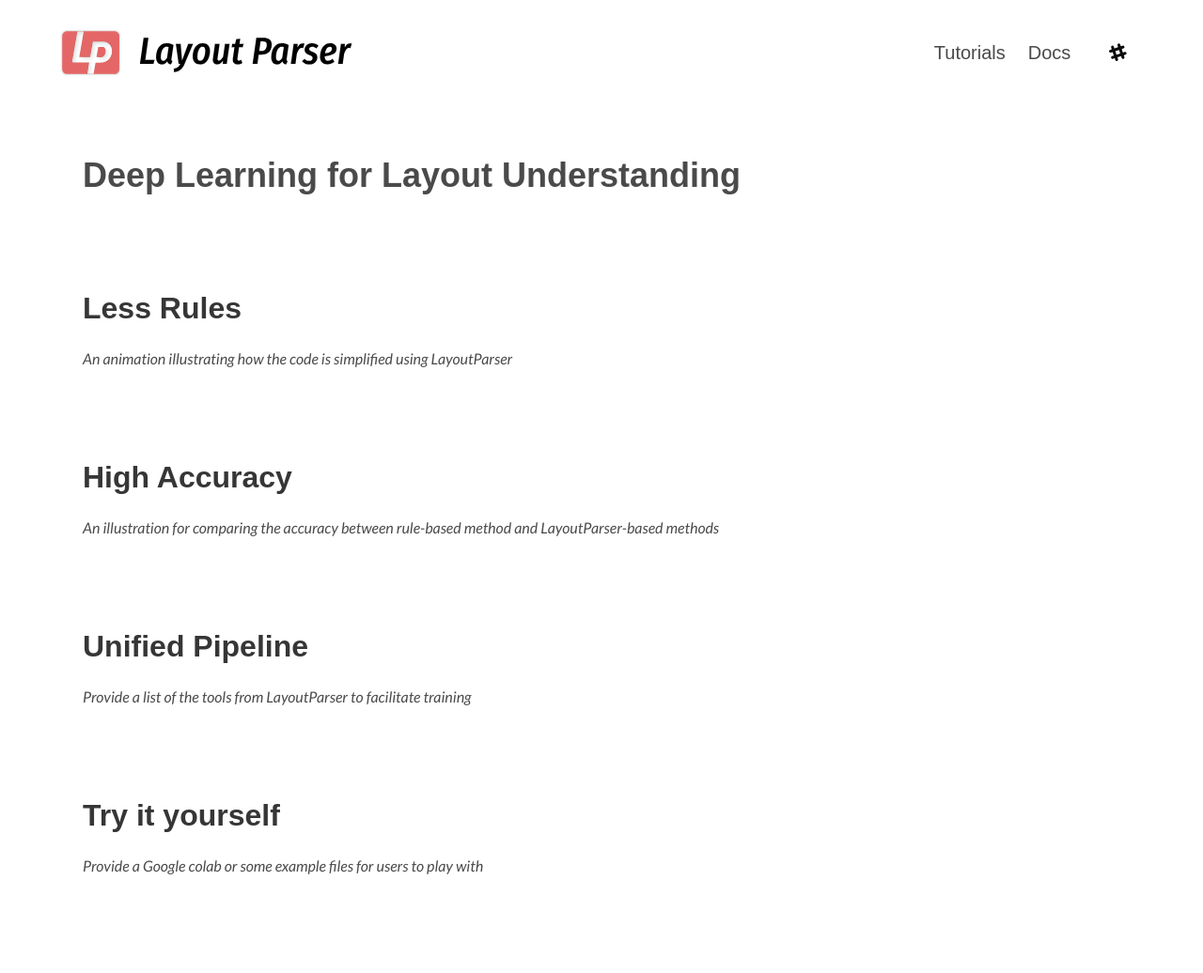
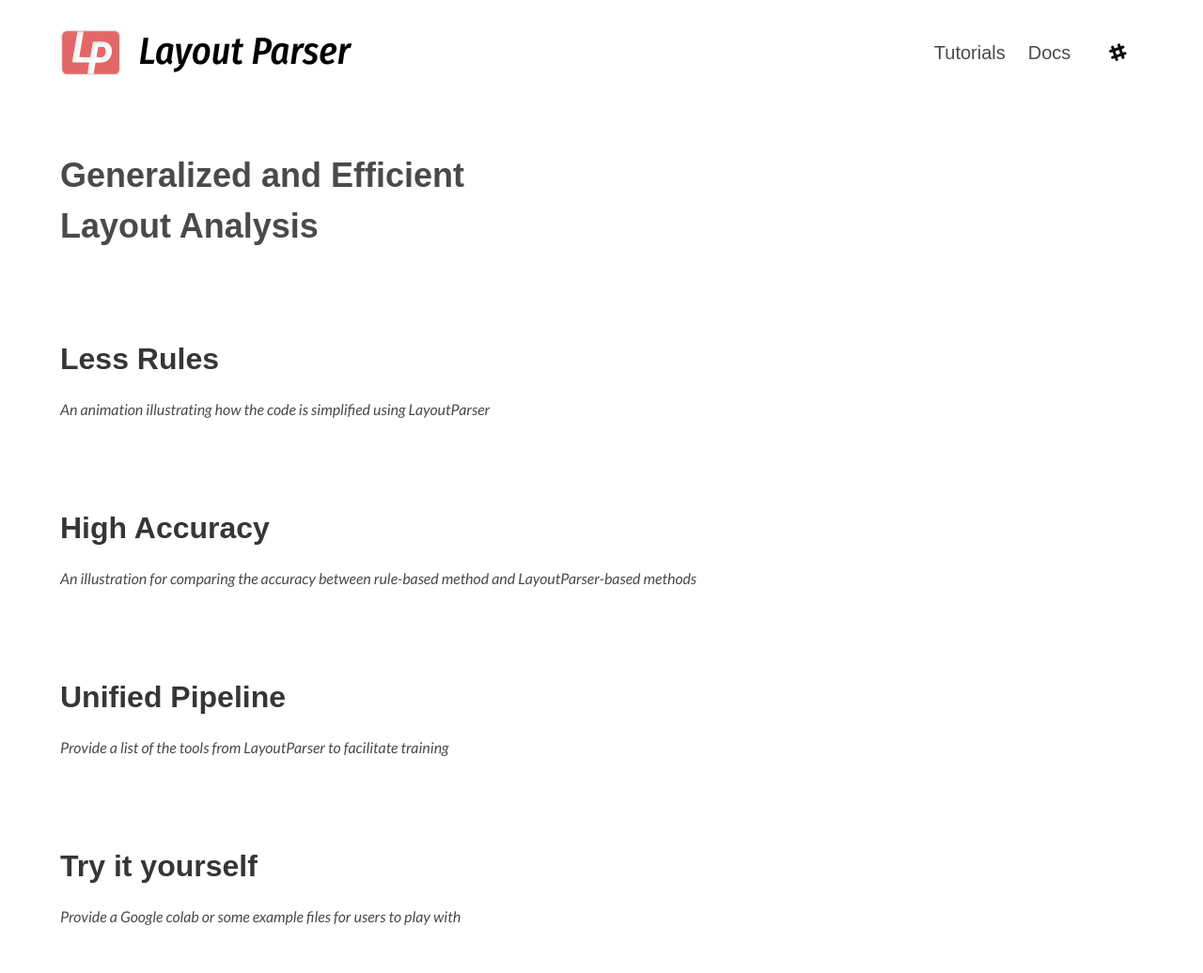
Before and after one commit to Layout-Parser/Layout-Parser.github.io, a Jekyll site: the page built from index.html, in a window 1280 px wide. Shown: the whole page at 94% size. Built offline with Jekyll 4.4.1, drawn with Linux system fonts in a browser that asks for light colours; nearby versions of some CDN libraries; some web fonts are replaced; a style sheet for code colours, icons or effects is not loaded; before the commit the page ends 982 px from its top, so only the background shows below that.

Commit message:
Update slogan

```diff
--- a/_data/meta.yml
+++ b/_data/meta.yml
@@ -1,6 +1,8 @@
 index:
   slogan: >
-    Deep Learning for Layout Understanding
+    Generalized and Efficient
+    Layout Analysis
+
   # Layout Analysis in the era of Deep Learning
 
   sections:
--- a/index.html
+++ b/index.html
@@ -1,11 +1,20 @@
 ---
-layout: page
+layout: default
 ---
 
 <section class="hero">
     <div class="hero-body">
         <div class="container">
-            <p class='slogan'>{{site.data.meta.index.slogan}}</p>
+            <div class="columns">
+                <div class="column is-5">
+                    <div class="content slogan">
+                        {{site.data.meta.index.slogan | markdownify}}
+                    </div>
+                </div>
+                <div class="column">
+
+                </div>
+            </div>
         </div>
     </div>
 </section>
```
